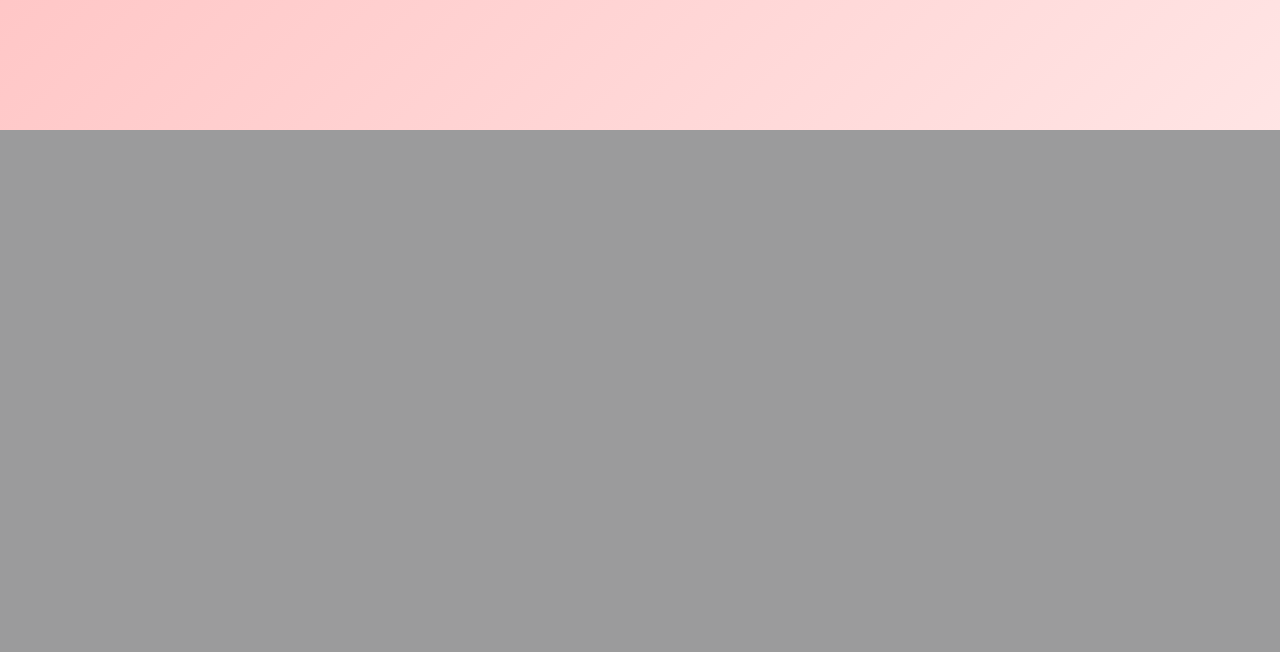
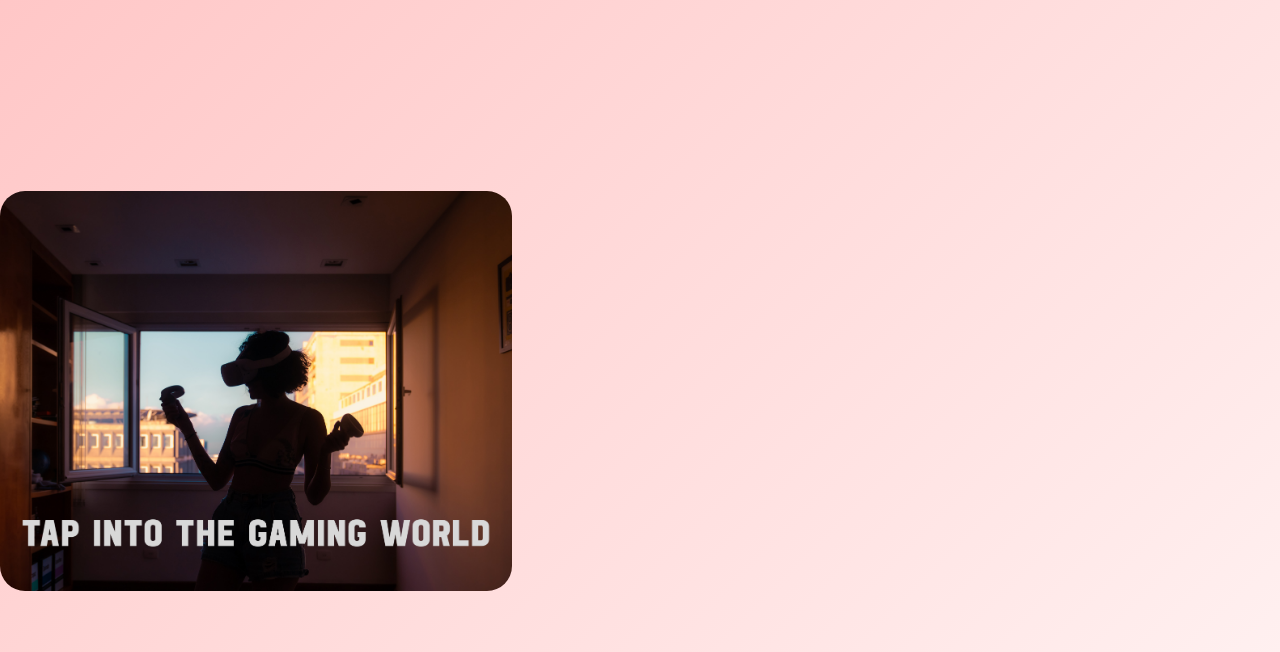
Before and after one commit to kitealva/WB-games, a Flask app: page / in a window 1280 px wide. Shown: the part 670-1322 px from the top of the page. Before the commit the page ends 800 px from the top, so only its background shows below. Run offline with Flask 2, Linux system fonts and the light colour scheme; some libraries are stand-ins or nearby versions.

Commit message:
home-update

```diff
--- a/static/style.css
+++ b/static/style.css
@@ -68,6 +68,25 @@ body {
     height: 70vh;
 }
 
+.home-img2 {
+    object-fit: cover;
+    width: 100%;
+    height: 50vh;
+    margin-top: 5%;
+}
+
+.gaming-img {
+    object-fit: cover;
+    width: 40%;
+    height: 50vh;
+    margin-top: 15%;
+    border-radius: 25px;
+    display: flex;
+    flex-direction: row;
+    flex-wrap: wrap;
+    justify-content: center;
+}
+
 @media (min-width: 992px) {
     #search{
      margin-left: -20%;
--- a/templates/base.html
+++ b/templates/base.html
@@ -48,7 +48,7 @@
             <input class="form-control mr-sm-2" id="search-bar" type="search" placeholder="Search" aria-label="Search">
             <button class="btn my-2 my-sm-0" id="search" type="submit"><i class="fas fa-search"></i></button>
           </form>
-          <button class="btn btn-danger" id="sign-in">SIGN IN</button>
+          <a href="/signin"><button class="btn btn-danger" id="sign-in">SIGN IN</button></a>
         </div>
       </nav>
     {% endblock %}
--- a/templates/home.html
+++ b/templates/home.html
@@ -1,5 +1,11 @@
 {% extends 'base.html' %}{% block title %}Home{% endblock %}
 
 {% block body %}
-<a href="/"><img class="home-img" src="../static/images/concert-1.jpg" alt="concert-img"></a>
+<img class="home-img" src="../static/images/concert-1.jpg" alt="concert-img">
+
+<div class="section1">
+    <a href="/"><img class="gaming-img" src="../static/images/gaming-img.jpg" alt="img"></a>
+</div>
+
+<img class="home-img2" src="../static/images/home-img3.jpg" alt="gaming-img">
 {% endblock %}
```
Also changed, not shown: static/images/gaming-img.jpg (added), 1 other file.
